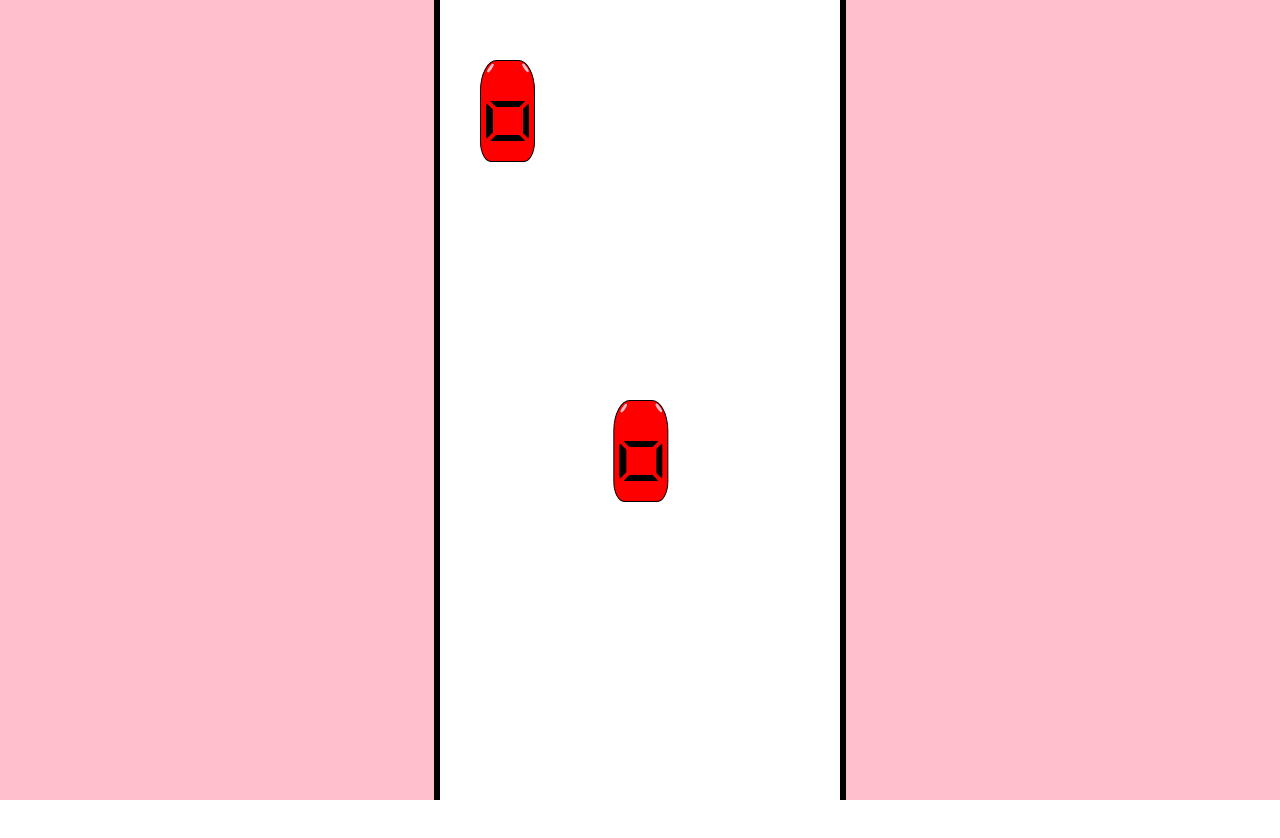
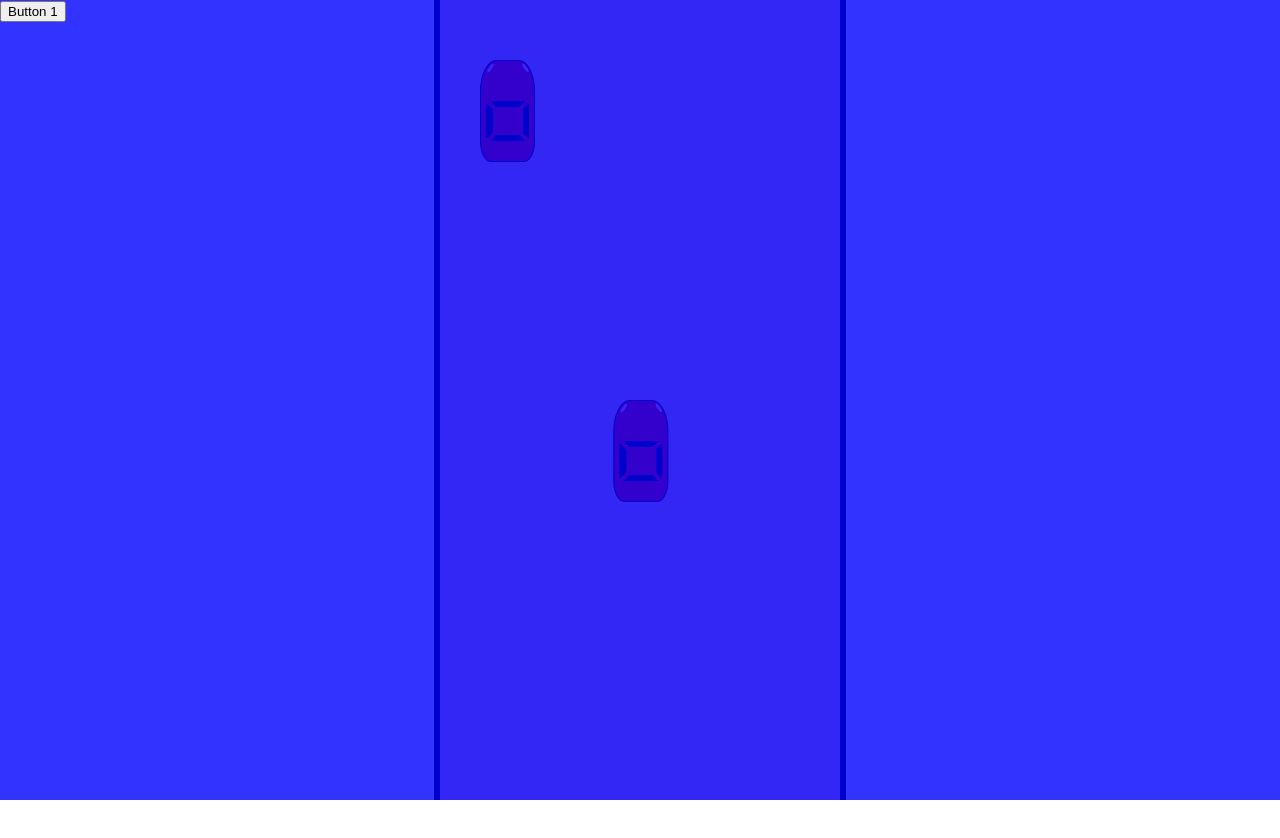
Before and after one commit to martijnvanginkel/car-avoider, a React (Create React App) app: page / in a window 1280 px wide. Shown: the top 838 px of the page. Built offline with nearby package versions, Linux system fonts and the light colour scheme.

Commit message:
feat: added modal popping up on gameover

```diff
--- a/src/App.scss
+++ b/src/App.scss
@@ -1,6 +1,15 @@
 .App {
+    position: relative;
     display: flex;
     justify-content: center;
     height: 100%;
-    background-color: pink;
+    width: 100%;
 }
+
+.Modal {
+    position: absolute;
+    background-color: blue;
+    height: 100%;
+    width: 100%;
+    opacity: 0.2;
+}
--- a/src/App.tsx
+++ b/src/App.tsx
@@ -1,15 +1,17 @@
 import './App.scss';
 import Road from './Road'
 import GameOverProvider from './GameOverProvider'
+import GameOverModal from './GameOverModal'
 
 function App() {
     return (
         <div className="App">
             <GameOverProvider>
                 <Road />
+                <GameOverModal />
             </GameOverProvider>
         </div>
-  );
+    )
 }
 
 export default App;
--- /dev/null
+++ b/src/GameOverModal.scss
@@ -0,0 +1,18 @@
+.Modal {
+    position: absolute;
+    width: 100%;
+    height: 100%;
+    justify-content: center;
+    align-items: center;
+    background-color: blue;
+    opacity: 0.8;
+}
+
+.ButtonsContainer {
+    position: absolute;
+    width: 100px;
+    height: 100px;
+}
+
+.Button {
+}
--- /dev/null
+++ b/src/GameOverModal.tsx
@@ -0,0 +1,26 @@
+import React from 'react'
+import './GameOverModal.scss'
+import { useGameOver } from './GameOverProvider'
+
+interface Props {}
+
+const GameOverModal: React.FC<Props> = () => {
+
+    const isGameOver = useGameOver()
+
+    if (isGameOver) {
+        return null
+    }
+
+    return (
+        <div className="Container">
+            <div className="Modal">
+            </div>
+            <div className="ButtonsContainer">
+                <button className="Button">Button 1</button>
+            </div>
+        </div>
+    )
+}
+
+export default GameOverModal
--- a/src/GameOverProvider.tsx
+++ b/src/GameOverProvider.tsx
@@ -1,8 +1,4 @@
 import React, { useContext, useState } from 'react'
-
-//interface GameOverContextType {
-//    isGameOver: boolean
-//}
 
 interface GameOverUpdateContextType {
     toggleGameIsOver: () => void
--- a/src/Road.scss
+++ b/src/Road.scss
@@ -1,6 +1,6 @@
 .Road {
     height: 100%;
-    background-color: white;
+    background-color: pink;
     border-width: 0 6px 0 6px;
     border-color: black;
     border-style: solid;
--- a/src/Road.tsx
+++ b/src/Road.tsx
@@ -21,9 +21,6 @@ const Road: React.FC = () => {
     const position: Position = usePlayerPosition()
     const toggleGameIsOver = useGameOverUpdate()
 
-//    const { setLaneOccupied } = useLaneOccupation()
-
-
     const [lanes, setLanes] = useState<Lanes>({
         [Position.left]: { occupied: false },
         [Position.center]: { occupied: false },
@@ -31,7 +28,6 @@ const Road: React.FC = () => {
     })
 
     // make a car crashed into other car boolean and set as prop to PlayerCar with according css state
-
     useEffect(() => {
         const currentLane = lanes[position]
         if (currentLane.occupied) {
```
Lines whose indentation alone changed are shown as unchanged.
